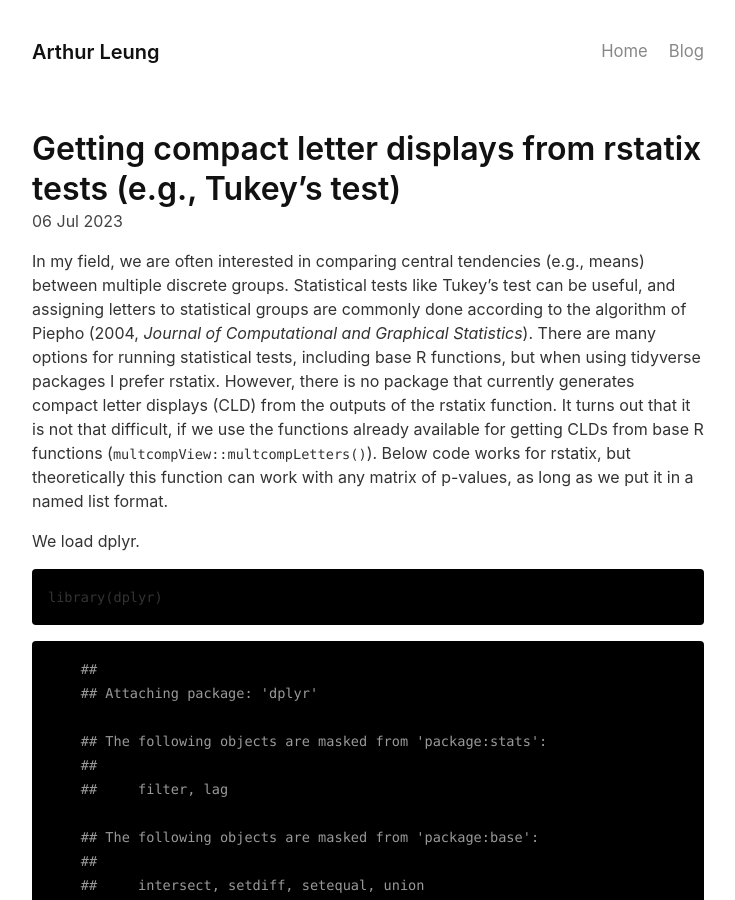
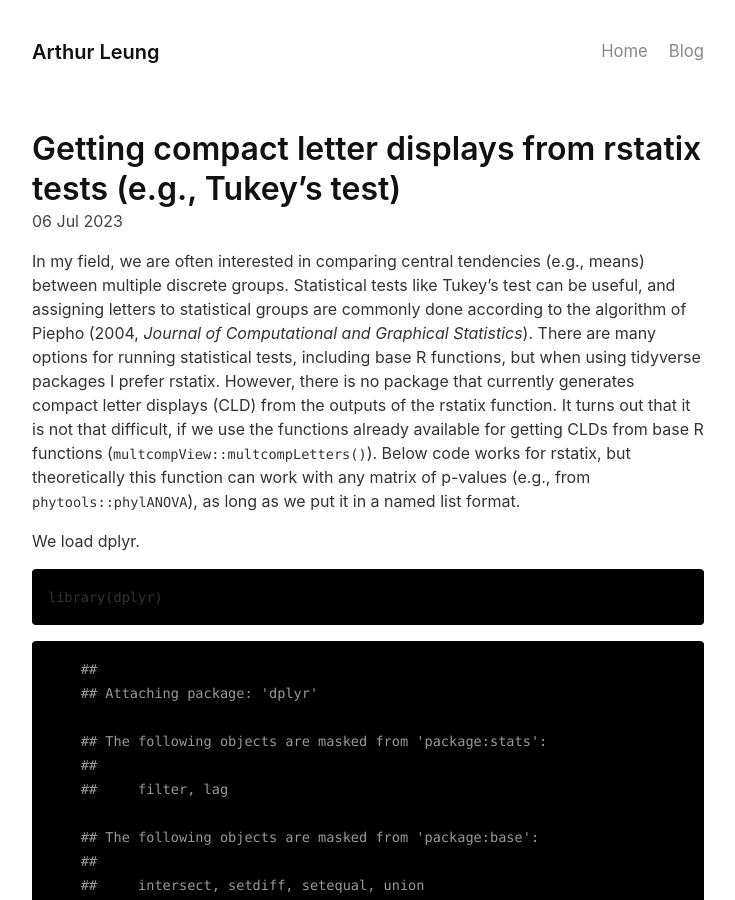
Before and after one commit to leungarthur/leungarthur.github.io-old, a Jekyll site: the page built from _posts/2023-07-06-cld.md, in a window 1280 px wide and 900 px high. Shown: the whole window, without its empty margins (272-1007 px from the left). Built offline with Jekyll 4.4.1, drawn with Linux system fonts in a browser that asks for light colours.

Commit message:
Update 2023-07-06-cld.md

```diff
--- a/_posts/2023-07-06-cld.md
+++ b/_posts/2023-07-06-cld.md
@@ -3,7 +3,7 @@ layout: post
 title:  "Getting compact letter displays from rstatix tests (e.g., Tukey’s test)"
 ---
 
-In my field, we are often interested in comparing central tendencies (e.g., means) between multiple discrete groups. Statistical tests like Tukey’s test can be useful, and assigning letters to statistical groups are commonly done according to the algorithm of Piepho (2004, *Journal of Computational and Graphical Statistics*). There are many options for running statistical tests, including base R functions, but when using tidyverse packages I prefer rstatix. However, there is no package that currently generates compact letter displays (CLD) from the outputs of the rstatix function. It turns out that it is not that difficult, if we use the functions already available for getting CLDs from base R functions (`multcompView::multcompLetters()`). Below code works for rstatix, but theoretically this function can work with any matrix of p-values, as long as we put it in a named list format.
+In my field, we are often interested in comparing central tendencies (e.g., means) between multiple discrete groups. Statistical tests like Tukey’s test can be useful, and assigning letters to statistical groups are commonly done according to the algorithm of Piepho (2004, *Journal of Computational and Graphical Statistics*). There are many options for running statistical tests, including base R functions, but when using tidyverse packages I prefer rstatix. However, there is no package that currently generates compact letter displays (CLD) from the outputs of the rstatix function. It turns out that it is not that difficult, if we use the functions already available for getting CLDs from base R functions (`multcompView::multcompLetters()`). Below code works for rstatix, but theoretically this function can work with any matrix of p-values (e.g., from `phytools::phylANOVA`), as long as we put it in a named list format.
 
 We load dplyr.
 
```
